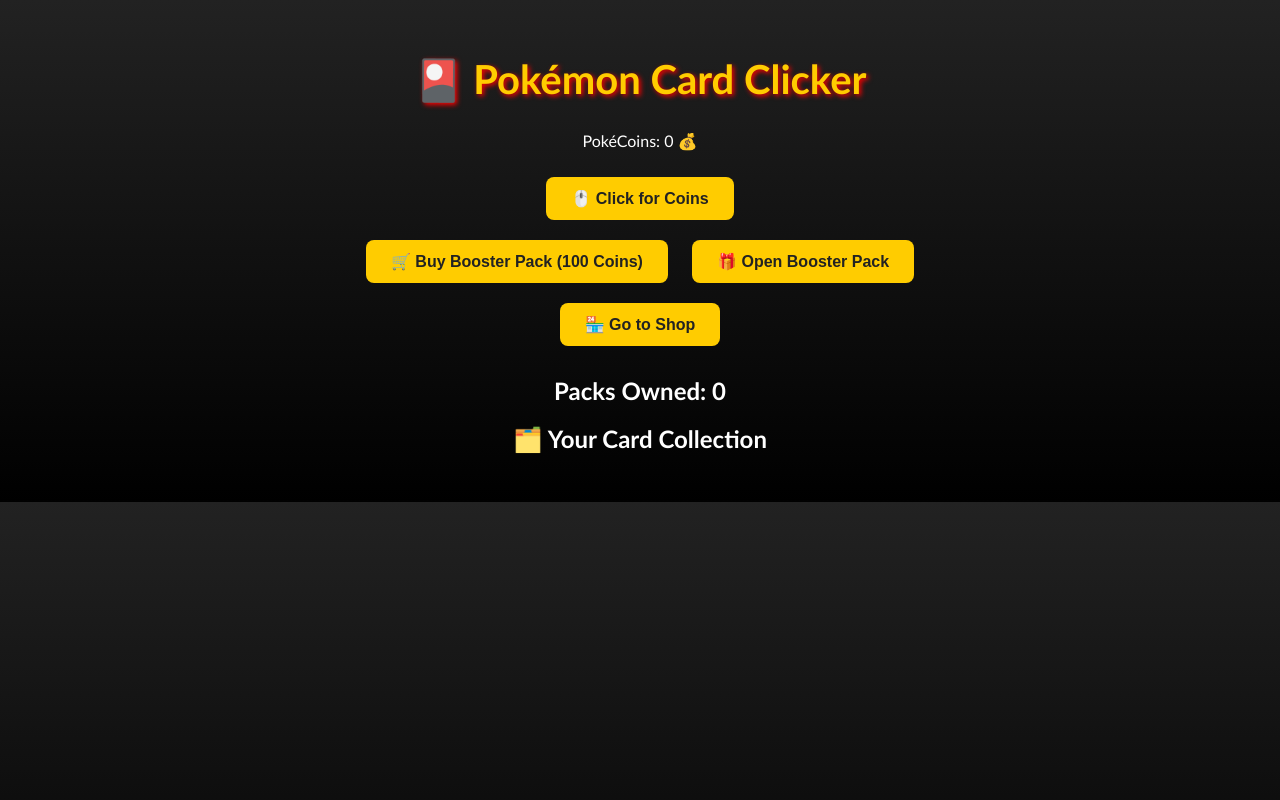
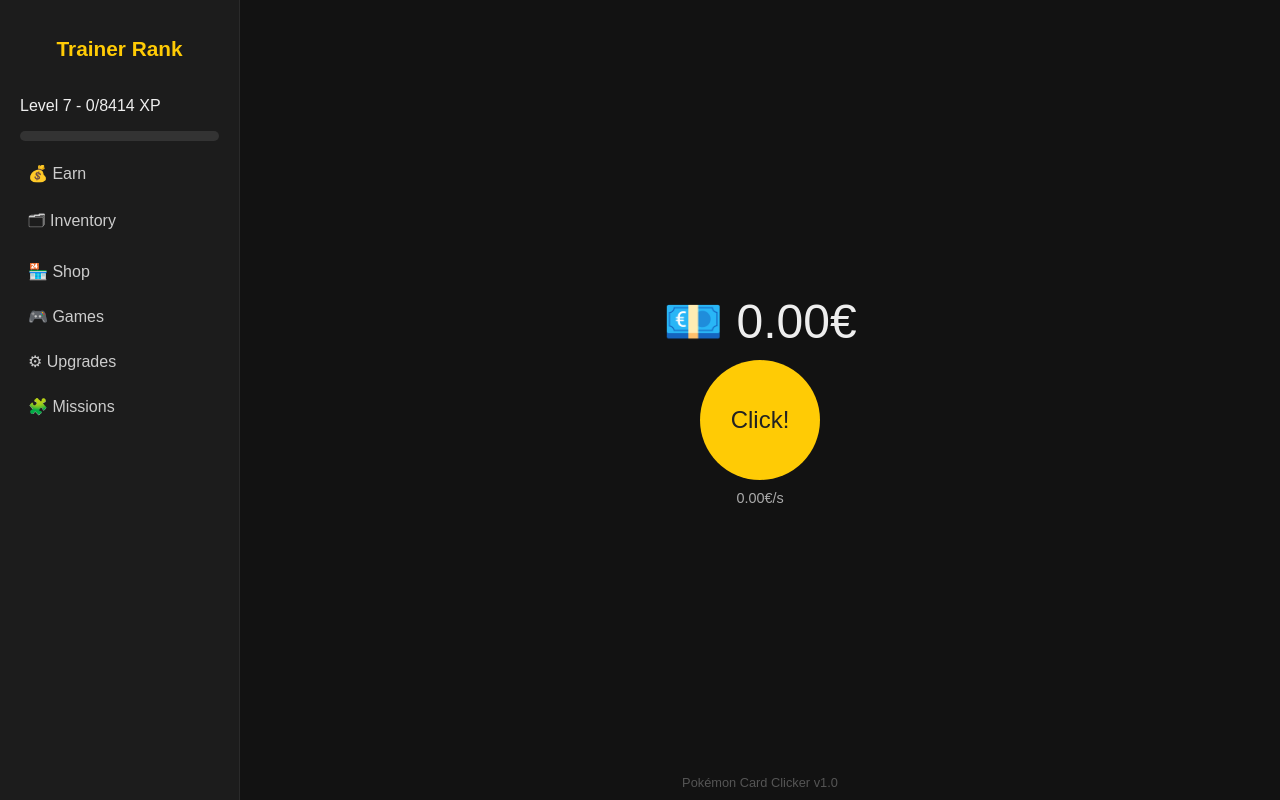
Before and after one commit to NinjaPwr/NinjaPwr.github.io, a plain HTML site: page index.html in a window 1280 px wide. Drawn offline with Linux system fonts and the light colour scheme.

Commit message:
Refactor index.html for UI and functionality improvements
Updated styles and layout for improved UI. Added functionality for XP tracking and sidebar navigation.

```diff
--- a/index.html
+++ b/index.html
@@ -6,134 +6,164 @@
 <title>Pokémon Card Clicker</title>
 <style>
   body {
-    background: linear-gradient(180deg, #222, #000);
+    margin: 0;
+    font-family: "Poppins", sans-serif;
+    background: #121212;
+    color: #eee;
+    display: flex;
+    height: 100vh;
+  }
+
+  /* Sidebar */
+  .sidebar {
+    width: 240px;
+    background: #1c1c1c;
+    display: flex;
+    flex-direction: column;
+    padding: 20px;
+    box-sizing: border-box;
+    border-right: 1px solid #2a2a2a;
+  }
+
+  .sidebar h2 {
+    color: #ffcb05;
+    font-size: 1.3em;
+    text-align: center;
+    margin-bottom: 20px;
+  }
+
+  .xp-bar {
+    background: #333;
+    border-radius: 8px;
+    height: 10px;
+    overflow: hidden;
+    margin-bottom: 15px;
+  }
+  .xp-fill {
+    background: #ffcb05;
+    height: 100%;
+    width: 40%;
+  }
+
+  .nav {
+    display: flex;
+    flex-direction: column;
+    gap: 10px;
+  }
+
+  .nav button {
+    background: none;
+    color: #ccc;
+    border: none;
+    text-align: left;
+    font-size: 1em;
+    padding: 8px;
+    border-radius: 6px;
+    cursor: pointer;
+    transition: background 0.2s;
+  }
+  .nav button:hover {
+    background: #2a2a2a;
     color: #fff;
-    font-family: 'Trebuchet MS', sans-serif;
-    text-align: center;
-    padding: 20px;
   }
-  h1 {
-    font-size: 2.5em;
-    color: #ffcc00;
-    text-shadow: 2px 2px 5px #ff0000;
+
+  /* Main Area */
+  .main {
+    flex: 1;
+    display: flex;
+    flex-direction: column;
+    align-items: center;
+    justify-content: center;
+    position: relative;
   }
-  button {
-    background: #ffcc00;
+
+  .currency {
+    font-size: 3em;
+    margin-bottom: 10px;
+  }
+
+  .click-btn {
+    font-size: 1.5em;
+    background: #ffcb05;
     color: #222;
     border: none;
-    border-radius: 8px;
-    padding: 12px 25px;
-    margin: 10px;
+    border-radius: 50%;
+    width: 120px;
+    height: 120px;
     cursor: pointer;
-    font-size: 1em;
-    font-weight: bold;
-    transition: 0.2s;
+    transition: transform 0.1s, background 0.2s;
   }
-  button:hover { background: #ffd633; }
-  #inventory div {
-    border: 2px solid #444;
-    border-radius: 6px;
-    margin: 5px auto;
-    width: 250px;
-    padding: 8px;
+  .click-btn:hover {
+    background: #ffd633;
+    transform: scale(1.05);
   }
-  .common { color: gray; }
-  .uncommon { color: lightgreen; }
-  .rare { color: dodgerblue; }
-  .legendary { color: gold; }
-  .mythic { color: violet; }
+
+  .stats {
+    margin-top: 10px;
+    font-size: 0.9em;
+    color: #aaa;
+  }
+
+  /* Footer */
+  .footer {
+    position: absolute;
+    bottom: 10px;
+    font-size: 0.8em;
+    color: #555;
+  }
 </style>
 </head>
 <body>
 
-<h1>🎴 Pokémon Card Clicker</h1>
-<p>PokéCoins: <span id="coins">0</span> 💰</p>
+<!-- Sidebar -->
+<div class="sidebar">
+  <h2>Trainer Rank</h2>
+  <p>Level 7 - <span id="xp">2206</span>/<span id="xpMax">8414</span> XP</p>
+  <div class="xp-bar"><div class="xp-fill" id="xpFill"></div></div>
 
-<button onclick="clickCoins()">🖱️ Click for Coins</button><br>
-<button onclick="buyPack()">🛒 Buy Booster Pack (100 Coins)</button>
-<button onclick="openPack()">🎁 Open Booster Pack</button><br>
-<a href="shop.html"><button>🏪 Go to Shop</button></a>
+  <div class="nav">
+    <button onclick="showSection('earn')">💰 Earn</button>
+    <button onclick="showSection('inventory')">🗂 Inventory</button>
+    <button onclick="showSection('shop')">🏪 Shop</button>
+    <button onclick="showSection('games')">🎮 Games</button>
+    <button onclick="showSection('upgrades')">⚙ Upgrades</button>
+    <button onclick="showSection('missions')">🧩 Missions</button>
+  </div>
+</div>
 
-<h2>Packs Owned: <span id="packs">0</span></h2>
-
-<h2>🗂️ Your Card Collection</h2>
-<div id="inventory"></div>
+<!-- Main area -->
+<div class="main" id="mainContent">
+  <div class="currency">💶 <span id="coins">0</span>€</div>
+  <button class="click-btn" onclick="earn()">Click!</button>
+  <div class="stats">0.00€/s</div>
+  <div class="footer">Pokémon Card Clicker v1.0</div>
+</div>
 
 <script>
 let coins = Number(localStorage.getItem("coins")) || 0;
-let packs = Number(localStorage.getItem("packs")) || 0;
-let collection = JSON.parse(localStorage.getItem("collection") || "[]");
-let clickPower = Number(localStorage.getItem("clickPower")) || 10;
+let xp = Number(localStorage.getItem("xp")) || 0;
+let xpMax = 8414;
 
-// Pokémon card pool
-const cardPool = [
-  { name: "Pidgey", rarity: "common" },
-  { name: "Rattata", rarity: "common" },
-  { name: "Ekans", rarity: "uncommon" },
-  { name: "Sandshrew", rarity: "uncommon" },
-  { name: "Charizard", rarity: "rare" },
-  { name: "Mewtwo", rarity: "legendary" },
-  { name: "Arceus", rarity: "mythic" }
-];
-
-function updateUI() {
-  document.getElementById("coins").textContent = coins;
-  document.getElementById("packs").textContent = packs;
-  const inv = document.getElementById("inventory");
-  inv.innerHTML = "";
-  collection.forEach(c => {
-    const div = document.createElement("div");
-    div.className = c.rarity;
-    div.textContent = `${c.name} (${c.rarity.toUpperCase()})`;
-    inv.appendChild(div);
-  });
-
-  // Save game data
+function earn() {
+  coins += 0.05; // 5 cents per click
+  xp += 10;
   localStorage.setItem("coins", coins);
-  localStorage.setItem("packs", packs);
-  localStorage.setItem("collection", JSON.stringify(collection));
-  localStorage.setItem("clickPower", clickPower);
-}
-
-function clickCoins() {
-  coins += clickPower;
+  localStorage.setItem("xp", xp);
   updateUI();
 }
 
-function buyPack() {
-  if (coins >= 100) {
-    coins -= 100;
-    packs++;
-    updateUI();
-  } else {
-    alert("Not enough PokéCoins!");
-  }
+function updateUI() {
+  document.getElementById("coins").textContent = coins.toFixed(2);
+  document.getElementById("xp").textContent = xp;
+  document.getElementById("xpFill").style.width = (xp / xpMax * 100) + "%";
 }
 
-function openPack() {
-  if (packs <= 0) {
-    alert("You don’t have any booster packs!");
-    return;
-  }
-  packs--;
-
-  const roll = Math.random();
-  let rarity;
-  if (roll < 0.6) rarity = "common";
-  else if (roll < 0.85) rarity = "uncommon";
-  else if (roll < 0.95) rarity = "rare";
-  else if (roll < 0.99) rarity = "legendary";
-  else rarity = "mythic";
-
-  const possibleCards = cardPool.filter(c => c.rarity === rarity);
-  const card = possibleCards[Math.floor(Math.random() * possibleCards.length)];
-
-  collection.push(card);
-  alert(`You pulled a ${rarity.toUpperCase()} card: ${card.name}!`);
-  updateUI();
+function showSection(name) {
+  alert("This would switch to: " + name);
 }
 
 updateUI();
 </script>
+
 </body>
 </html>
```
